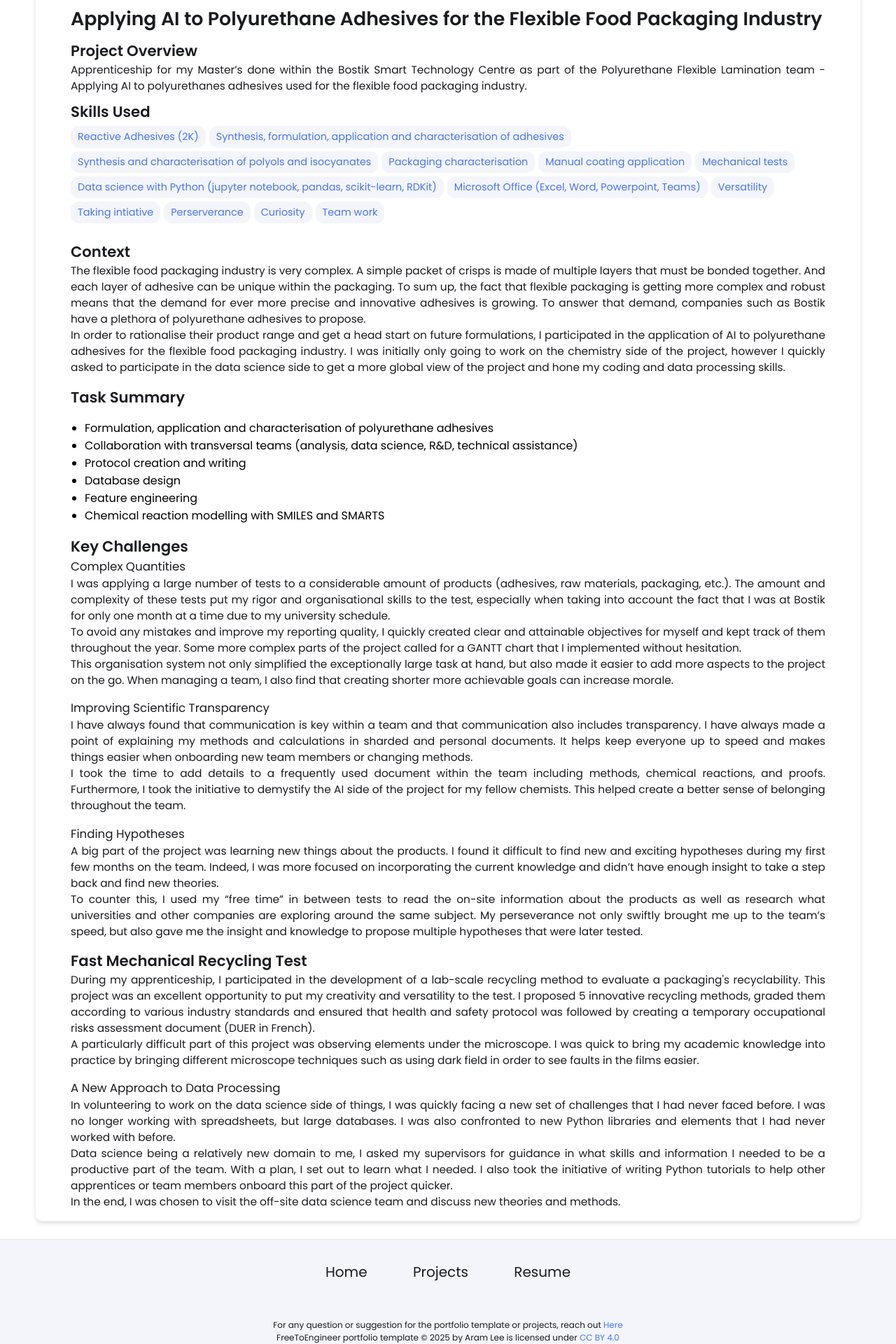
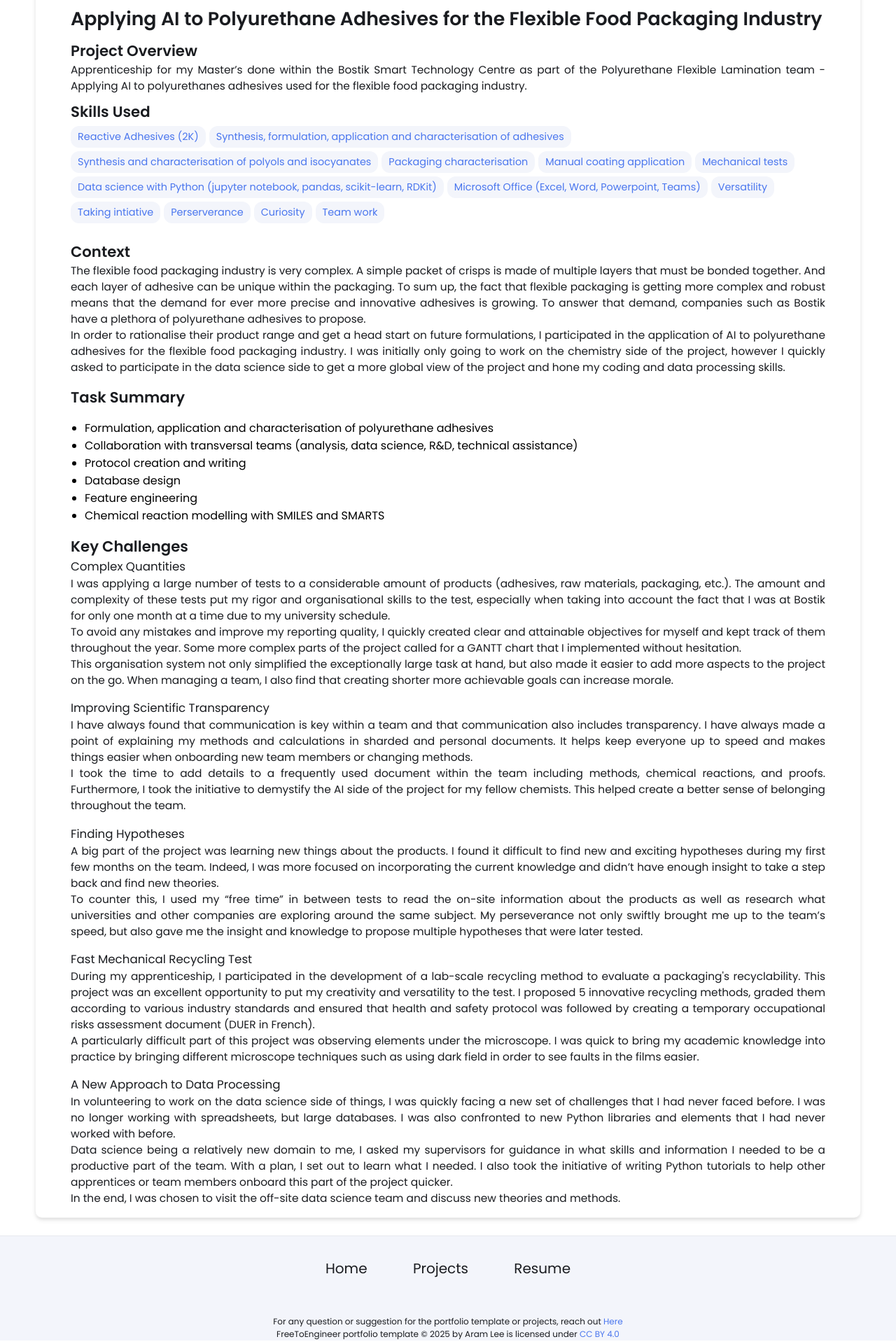
Before and after one commit to SmokyTrombone/smokytrombone.github.io, a Jekyll site: the page built from _projects/Polyurethane/index.md, in a window 1280 px wide. Shown: the part 500-2420 px from the top of the page at 70% size. Built offline with Jekyll 4.4.1, drawn with Linux system fonts in a browser that asks for light colours.

```diff
--- a/_projects/Polyurethane/index.md
+++ b/_projects/Polyurethane/index.md
@@ -46,7 +46,7 @@ I took the time to add details to a frequently used document within the team inc
 <p align="justify">A big part of the project was learning new things about the products. I found it difficult to find new and exciting hypotheses during my first few months on the team. Indeed, I was more focused on incorporating the current knowledge and didn’t have enough insight to take a step back and find new theories.<br/>
 To counter this, I used my “free time” in between tests to read the on-site information about the products as well as research what universities and other companies are exploring around the same subject. My perseverance not only swiftly brought me up to the team’s speed, but also gave me the insight and knowledge to propose multiple hypotheses that were later tested.</p>
 
-## Fast Mechanical Recycling Test
+### Fast Mechanical Recycling Test
 <p align="justify">During my apprenticeship, I participated in the development of a lab-scale recycling method to evaluate a packaging's recyclability. This project was an excellent opportunity to put my creativity and versatility to the test. I proposed 5 innovative recycling methods, graded them according to various industry standards and ensured that health and safety protocol was followed by creating a temporary occupational risks assessment document (DUER in French).<br/>
 A particularly difficult part of this project was observing elements under the microscope. I was quick to bring my academic knowledge into practice by bringing different microscope techniques such as using dark field in order to see faults in the films easier.</p>
 
```
